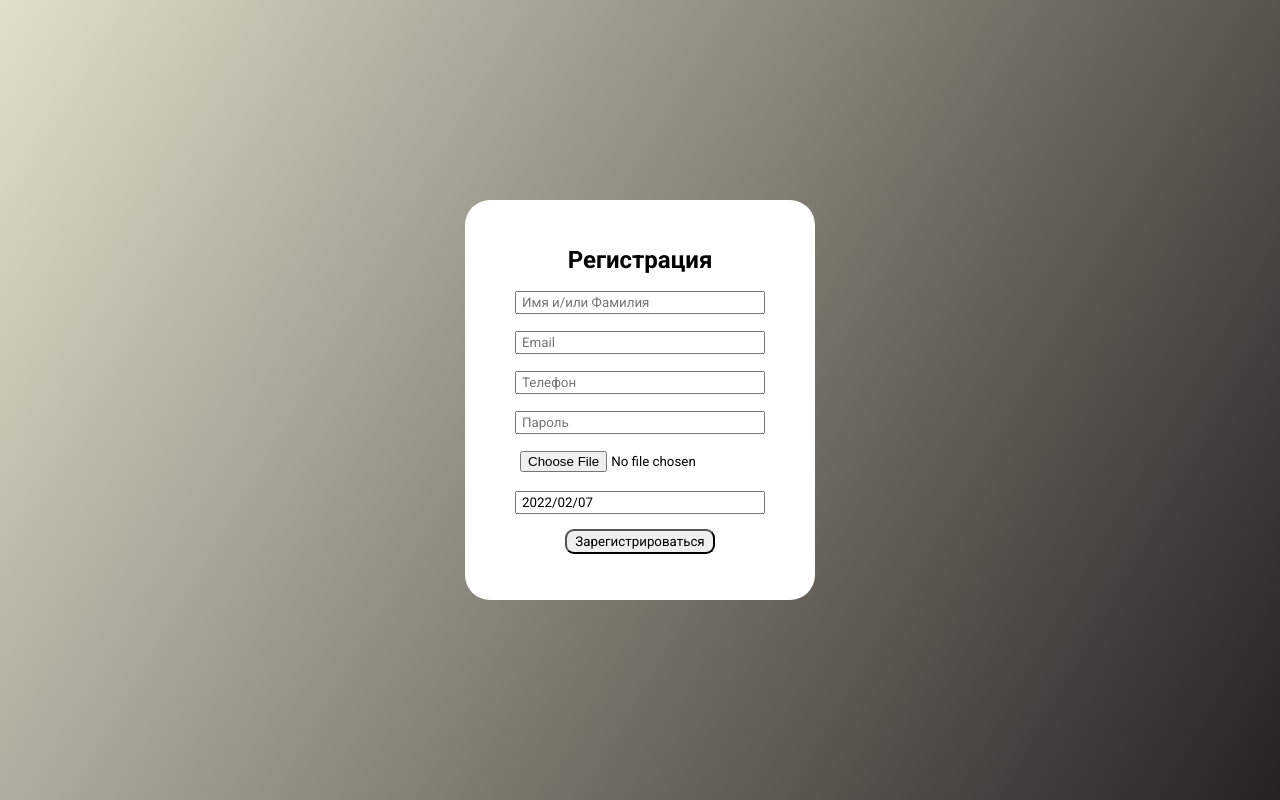
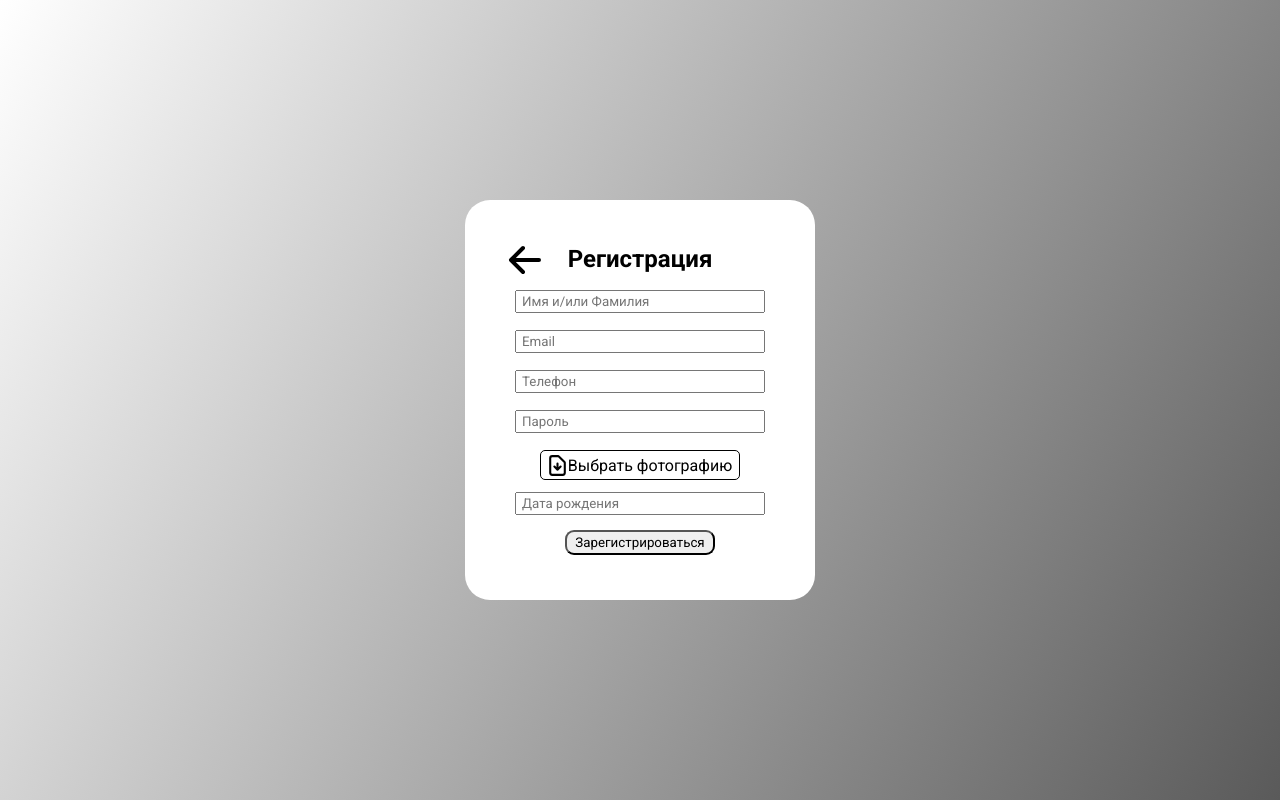
Before and after one commit to TheCatLucky/Softorium-test, a React (Create React App) app: page /signUp in a window 1280 px wide. Built offline with nearby package versions, Linux system fonts and the light colour scheme.

Commit message:
datepicker change

```diff
--- a/public/index.html
+++ b/public/index.html
@@ -1,13 +1,9 @@
 <!DOCTYPE html>
-<html lang="en">
+<html lang="ru">
   <head>
     <meta charset="utf-8" />
     <meta name="viewport" content="width=device-width, initial-scale=1" />
     <meta name="theme-color" content="#000000" />
-    <meta
-      name="description"
-      content="Web site created using create-react-app"
-    />
        <title>Softorium Test Task</title>
   </head>
   <body>
--- a/src/Components/Profile/Profile.module.css
+++ b/src/Components/Profile/Profile.module.css
@@ -11,7 +11,7 @@
 	justify-content: center;
 	background-color: white;
 	height: 100vh;
-	width: 450px;
+	width: 500px;
 	padding: 10px;
 }
 .column {
--- a/src/Components/Profile/Profile.tsx
+++ b/src/Components/Profile/Profile.tsx
@@ -24,10 +24,10 @@ const Profile: FC = () => {
 			<div className={style.content}>
 				<img className={style.img} src={avatar} alt="avatar" />
 				<div className={style.column}>
-					<h2 className={style.name}>{name}</h2>
-					<p>{birthday}</p>
-					<p>{email}</p>
-					<p>{phone}</p>
+          <h2 className={style.name}>{name}</h2>
+					<p>Почта: {email}</p>
+					<p>Телефон: {phone}</p>
+					<p>День рождения: {birthday}</p>
 				</div>
 			</div>
 		</div>
--- a/src/Components/SignUp/SignUp.module.css
+++ b/src/Components/SignUp/SignUp.module.css
@@ -1,4 +1,5 @@
 .content {
+	position: relative;
 	display: flex;
 	flex-direction: column;
 	align-items: center;
@@ -56,3 +57,34 @@
 	height: 32px;
 	margin: 4px 0px -32px 0px;
 }
+.back {
+	position: absolute;
+	top: 40px;
+	left: 40px;
+	width: 40px;
+	height: 40px;
+}
+.download {
+  position: absolute;
+  top:2px;
+  left:4px;
+	width: 25px;
+	height: 25px;
+	margin-right: 10px;
+}
+.fileInput {
+	display: none;
+}
+.fileInputLabel {
+	position: relative;
+	width: 200px;
+	height: 30px;
+	margin: 17px 0px -5px 0px;
+  padding-left: 20px;
+	display: flex;
+	justify-content: center;
+	align-items: center;
+  border: 1px solid black;
+  border-radius: 5px;
+  cursor: pointer;
+}
--- a/src/Components/SignUp/SignUp.tsx
+++ b/src/Components/SignUp/SignUp.tsx
@@ -3,10 +3,15 @@ import { ChangeEvent, FC, useEffect, useState } from "react";
 import DatePicker from "react-datepicker";
 import "react-datepicker/dist/react-datepicker.css";
 import { useDispatch, useSelector } from "react-redux";
-import { Navigate } from "react-router-dom";
+import { Navigate, NavLink } from "react-router-dom";
 import { actions, registration } from "../../Store/Reducers/Auth";
 import { AppStateType } from "../../Store/Store";
+import arrow from "./../../Icons/arrowleft.svg";
+import download from "./../../Icons/download.svg";
 import style from "./SignUp.module.css";
+import { registerLocale, setDefaultLocale } from "react-datepicker";
+import ru from "date-fns/locale/ru";
+registerLocale("ru", ru);
 type Error = {
 	name?: string;
 	email?: string;
@@ -20,7 +25,8 @@ export type Values = {
 	password: string;
 };
 const SignUp: FC = () => {
-	const [date, setDate] = useState<Date>(new Date());
+	const [date, setDate] = useState<Date|null>(null);
+	const [fileName, setFileName] = useState("");
 	const [photo, setPhoto] = useState<string | ArrayBuffer | undefined>(undefined);
 	const authError = useSelector((state: AppStateType) => state.auth.error);
 	const isRegSuccess = useSelector((state: AppStateType) => state.auth.isRegSuccess);
@@ -29,7 +35,10 @@ const SignUp: FC = () => {
 	useEffect(() => {
 		dispatch(actions.setError(""));
 	}, []);
-	const handleRegSubmit = ({ name, email, phone, password }: Values) => {
+  const handleRegSubmit = ({ name, email, phone, password }: Values) => {
+    if (date === null) {
+      return;
+    }
 		let d: string | number = date.getDate();
 		let m: string | number = date.getMonth() + 1;
 		let y: string | number = date.getFullYear();
@@ -50,14 +59,23 @@ const SignUp: FC = () => {
 		let reader = new FileReader();
 		//@ts-ignore
 		let file = e.target.files[0];
+		if (file.name.length > 17) {
+			setFileName(file.name.slice(0, 9) + "..." + file.name.slice(-7));
+		} else {
+			setFileName(file.name.slice(0, 17));
+		}
 		reader.onloadend = () => {
 			setPhoto(reader.result?.slice(22));
 		};
 		reader.readAsDataURL(file);
 	};
+
 	return (
 		<div className={style.wrapper}>
 			<div className={style.content}>
+				<NavLink to="/">
+					<img src={arrow} alt="back to auth" className={style.back} />
+				</NavLink>
 				<h2 className={style.h2}>Регистрация</h2>
 				<Formik
 					initialValues={{ name: "", email: "", phone: "", password: "" }}
@@ -66,7 +84,10 @@ const SignUp: FC = () => {
 						const phoneReg = /^(8|\+?7-?){1}(\(?\d{3}\)?-?)(-?\d{3}-?\d{2}-?\d{2})$/;
 						if (!phoneReg.test(values.phone)) {
 							errors.phone = "Неверный формат номера";
-						}
+            }
+            if (values.name.length > 30) {
+              errors.name = "Слишком длинное Имя и/или Фамилия";
+            }
 						if (!values.name) {
 							errors.name = "Введите имя";
 						}
@@ -92,13 +113,28 @@ const SignUp: FC = () => {
 							<ErrorMessage name="phone" component="span" className={style.error} />
 							<Field type="password" name="password" placeholder="Пароль" />
 							<ErrorMessage name="password" component="span" className={style.error} />
-							<input type={"file"} onChange={handlePhoto} />
+							<input
+								id="file"
+								type={"file"}
+								onChange={handlePhoto}
+								accept="image/*"
+								className={style.fileInput}
+							/>
+							<label htmlFor="file" className={style.fileInputLabel}>
+								<img src={download} alt="download" className={style.download} />
+								{fileName || "Выбрать фотографию"}
+							</label>
 							<DatePicker
 								selected={date}
 								onChange={(date: Date) => setDate(date)}
-                dateFormat="yyyy/MM/dd"
-                required
-                placeholderText="Дата рождения"
+								dateFormat="yyyy/MM/dd"
+								required
+								showMonthDropdown
+								showYearDropdown
+								dropdownMode="select"
+								fixedHeight
+								locale="ru"
+								placeholderText="Дата рождения"
 								maxDate={new Date()}
 							/>
 							<button type="submit" disabled={isFetching}>
--- a/src/index.css
+++ b/src/index.css
@@ -7,7 +7,7 @@
 	font-family: "Roboto";
 }
 body {
-	background: linear-gradient(120deg, rgb(224, 224, 202) 0%, rgb(39, 33, 33) 100%) no-repeat;
+	background: linear-gradient(120deg, rgb(255, 255, 255) 0%, rgb(90, 90, 90) 100%) no-repeat;
 	height: 100vh;
 }
 #root {
```
Also changed, not shown: src/Icons/arrowleft.svg (added), src/Icons/download.svg (added).
